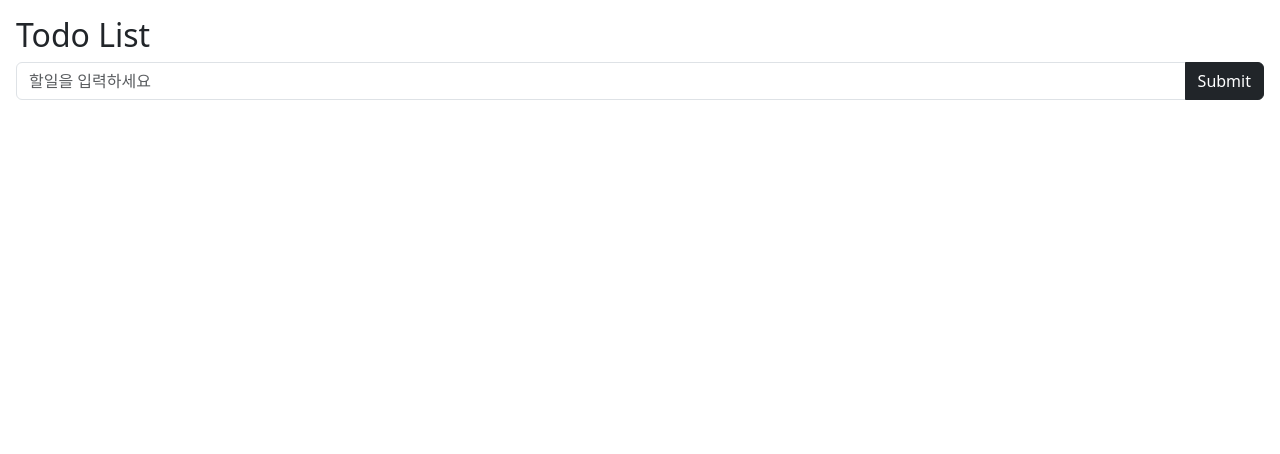
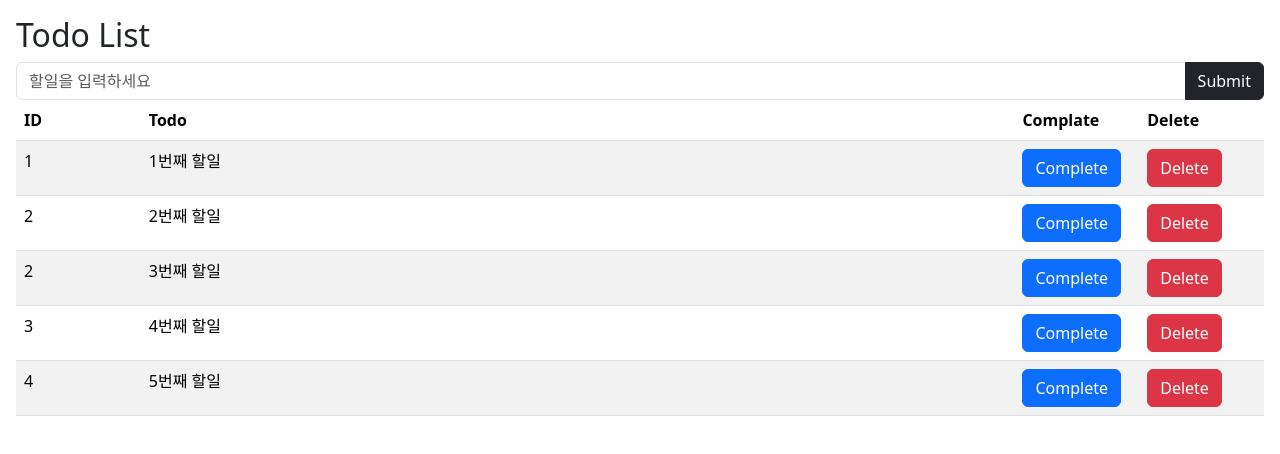
Before and after one commit to nam2626/KH_2025_04_REACT, a React (Create React App) app in the folder todo-list-v1/: page / in a window 1280 px wide. Shown: the top 454 px of the page. Built offline with nearby package versions, Linux system fonts and the light colour scheme.

Commit message:
기본 틀 작성

```diff
--- a/todo-list-v1/src/components/TodoList.jsx
+++ b/todo-list-v1/src/components/TodoList.jsx
@@ -1,3 +1,5 @@
+import TodoListItem from './TodoListItem';
+
 export default ({ todoList }) => {
   return (
     <div>
--- /dev/null
+++ b/todo-list-v1/src/components/TodoListItem.jsx
@@ -0,0 +1,14 @@
+export default ({ todo }) => {
+  return (
+    <tr>
+      <td style={{ width: '10%' }}>{todo.id}</td>
+      <td>{todo.text}</td>
+      <td style={{ width: '10%' }}>
+        <button className="btn btn-primary">Complete</button>
+      </td>
+      <td style={{ width: '10%' }}>
+        <button className="btn btn-danger">Delete</button>
+      </td>
+    </tr>
+  );
+};
--- a/todo-list-v1/src/components/TodoTemplate.jsx
+++ b/todo-list-v1/src/components/TodoTemplate.jsx
@@ -1,5 +1,6 @@
 import { useState } from 'react';
 import TodoForm from './TodoForm';
+import TodoList from './TodoList';
 
 const list = [
   { id: 1, text: '1번째 할일', done: false },
@@ -15,6 +16,7 @@ export default () => {
     <div>
       <h2>Todo List</h2>
       <TodoForm />
+      <TodoList todoList={todoList} />
     </div>
   );
 };
```
